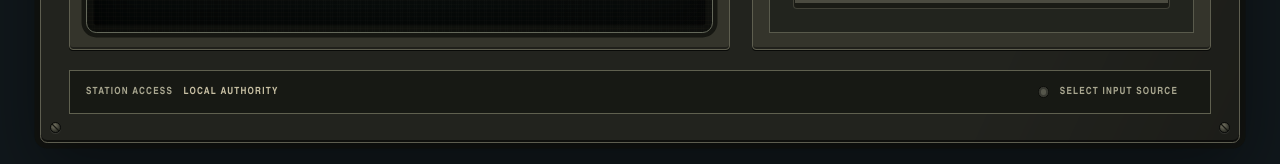
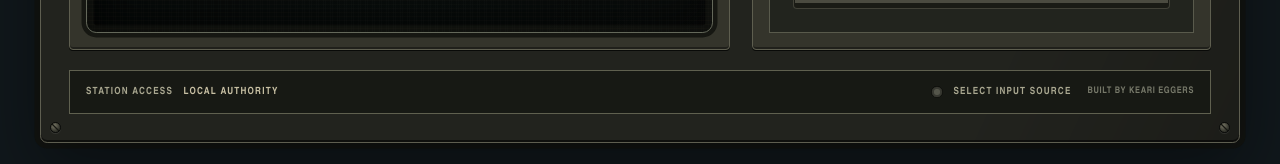
Before and after one commit to kme211/thrumshift, a React (Vite) app: page / in a window 1280 px wide. Shown: the part 755-919 px from the top of the page. Built offline with nearby package versions, Linux system fonts and the light colour scheme.

Commit message:
Add launch console attribution

```diff
--- a/src/features/LaunchScreen.tsx
+++ b/src/features/LaunchScreen.tsx
@@ -156,6 +156,14 @@ export function LaunchScreen({
             <span className="status-lamp" data-status="inactive" />
             SELECT INPUT SOURCE
           </div>
+          <a
+            className="launch-screen__attribution"
+            href="https://kearieggers.com"
+            target="_blank"
+            rel="noreferrer"
+          >
+            Built by Keari Eggers
+          </a>
         </footer>
       </div>
     </section>
--- a/src/styles/global.css
+++ b/src/styles/global.css
@@ -524,7 +524,22 @@ button:disabled {
 }
 
 .launch-screen__control-deck {
-  grid-template-columns: minmax(0, 1fr) auto;
+  grid-template-columns: minmax(0, 1fr) auto auto;
+}
+
+.launch-screen__attribution {
+  color: #77796a;
+  font-size: 0.57rem;
+  font-weight: 750;
+  letter-spacing: 0.07em;
+  text-decoration-color: #56584d;
+  text-underline-offset: 0.18rem;
+  text-transform: uppercase;
+}
+
+.launch-screen__attribution:hover,
+.launch-screen__attribution:focus-visible {
+  color: #b7b39f;
 }
 
 .active-mission__console {
```
Also changed, not shown: 4 other files (tests, documents, lock files or other folders).
